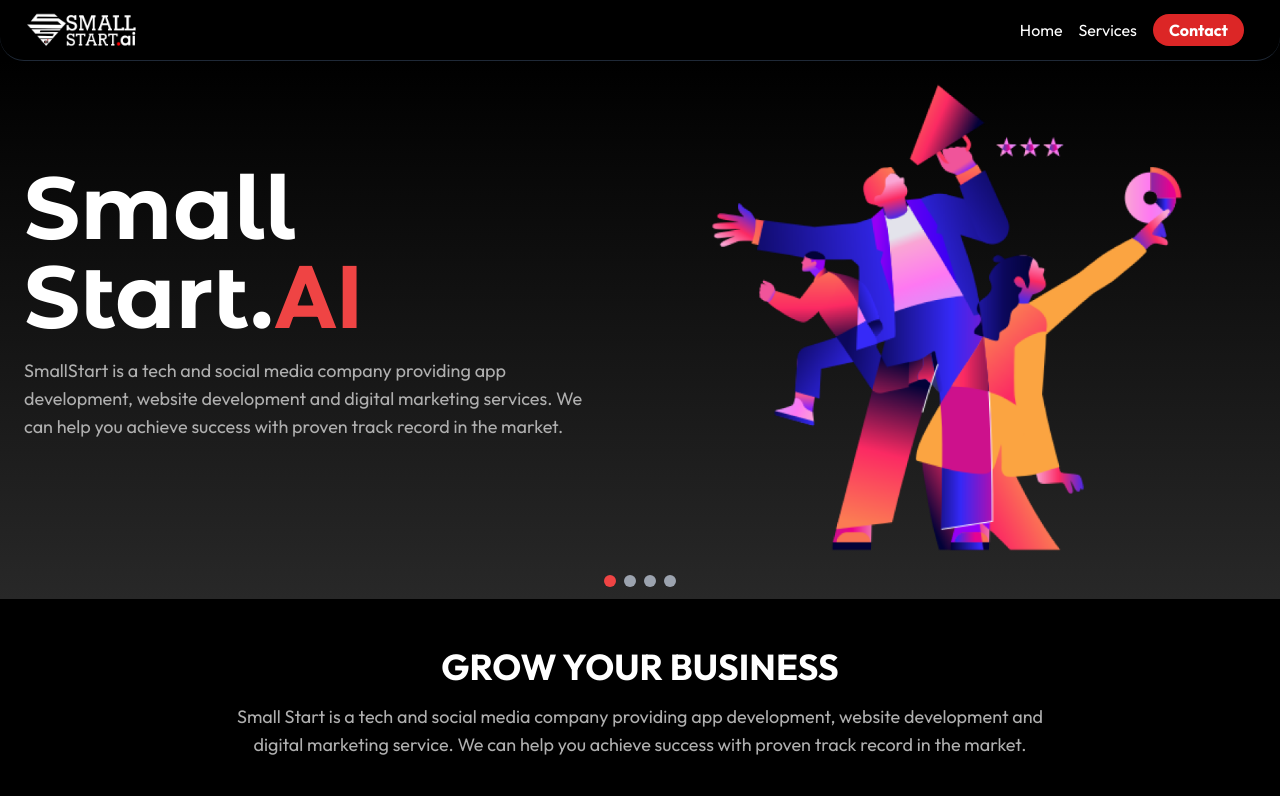
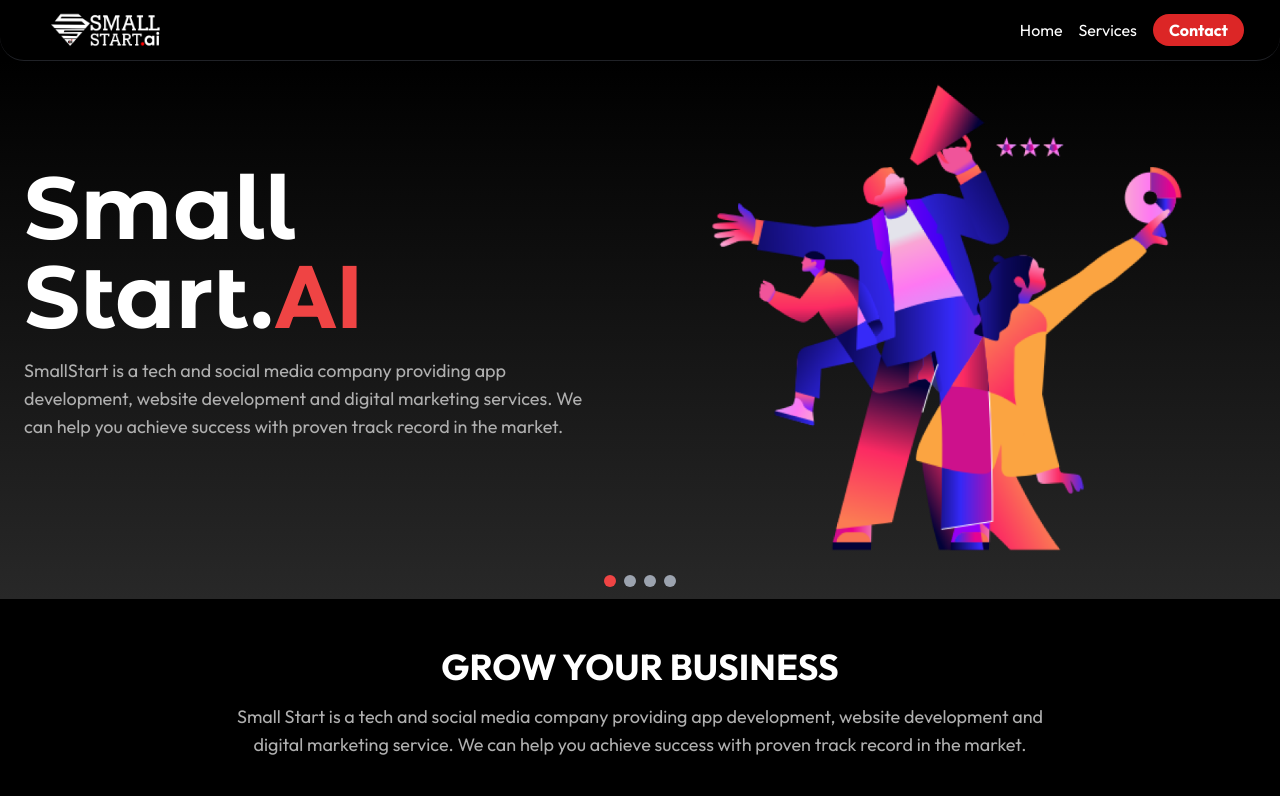
Before and after one commit to alpharsh/smallstart, a React (Vite) app: page / in a window 1280 px wide. Shown: the top 796 px of the page. Built offline with nearby package versions, Linux system fonts and the light colour scheme.

Commit message:
style: Update Glassmorphism Header component

```diff
--- a/src/components/Header.jsx
+++ b/src/components/Header.jsx
@@ -8,9 +8,9 @@
   };
 
   return (
-    <header className="bg-black bg-opacity-90 backdrop-blur-sm p-3 z-20 flex justify-between items-center sticky top-0 border-b border-gray-800 rounded-bl-3xl rounded-br-3xl">
+    <header className="bg-black bg-opacity-40 backdrop-blur-xl p-3 z-20 flex justify-between items-center sticky top-0 border-b border-custom-gray rounded-bl-3xl rounded-br-3xl">
       <div className="flex items-center">
-        <img src="/logo.png" alt="Logo" className="h-9 mr-3" />
+        <img src="/logo.png" alt="Logo" className="h-9 md:pl-6 pr-3 mr-3" />
       </div>
       <nav className="hidden md:flex items-center space-x-4 md:mr-6">
         <a href="#home" className="text-white">Home</a>
```
